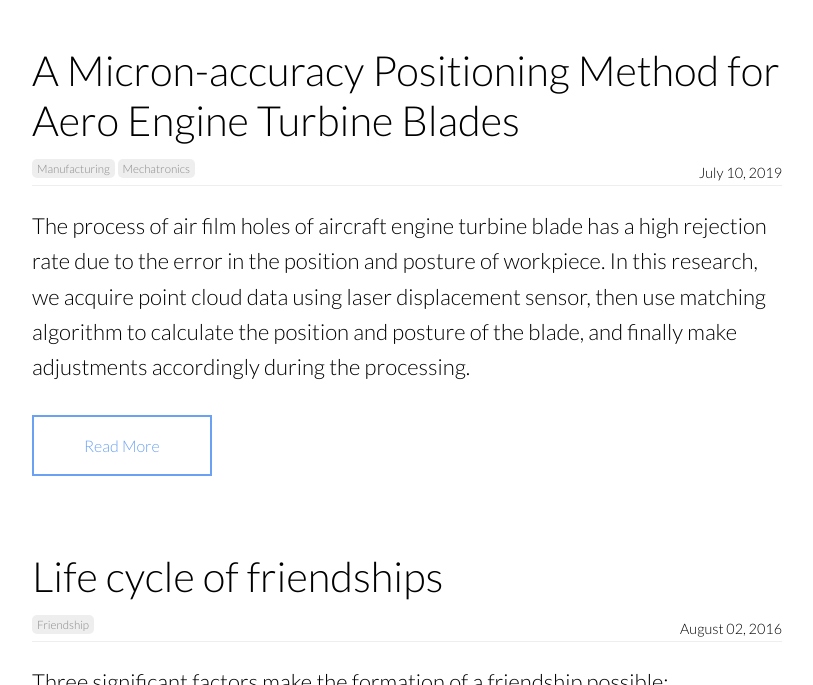
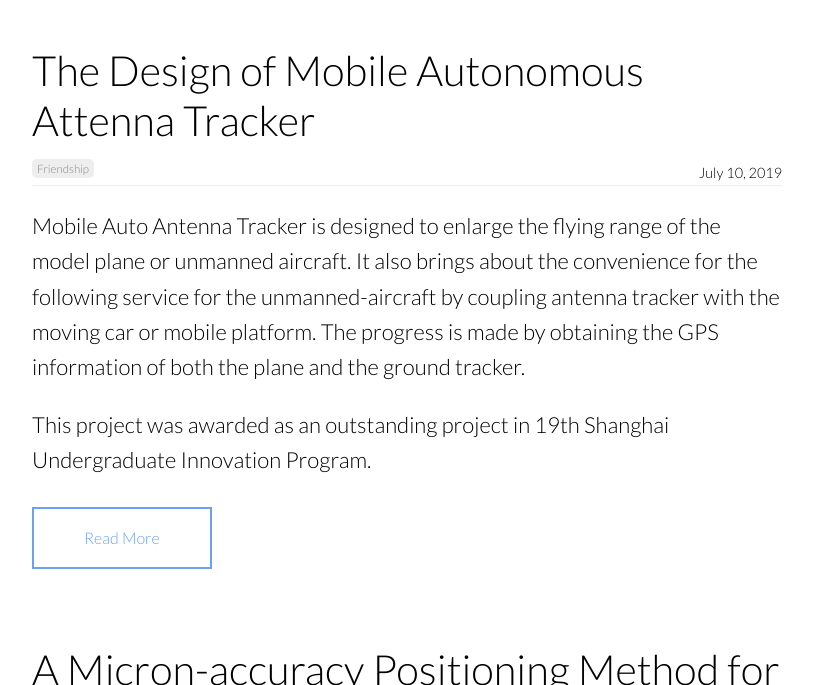
Before and after one commit to FenglongSong/fenglongsong.github.io, a Jekyll site: the page built from blog/index.html, in a window 1280 px wide and 900 px high, scrolled down 689 px, cut to the strip 215-900 px from the top of the window. Shown: the whole strip, without its empty margins (233-1046 px from the left). Built offline with Jekyll 4.4.1, drawn with Linux system fonts in a browser that asks for light colours; nearby versions of some CDN libraries; the list of posts is cut into pages by our own code; some of the changed text lies outside the part shown.

Commit message:
Update 2016-08-02-life-cycle.md

```diff
--- a/_posts/2016-08-02-life-cycle.md
+++ b/_posts/2016-08-02-life-cycle.md
@@ -1,12 +1,16 @@
 ---
-title: Life cycle of friendships
-date: 2016-08-02
+title: The Design of Mobile Autonomous Attenna Tracker
+date: 2017.03-2018.09
 description: How do friendships develop?
 categories:
   - friendship
 image: https://source.unsplash.com/collection/375719/2000x1322?a=.png
 author_staff_member: anna
 ---
+Mobile Auto Antenna Tracker is designed to enlarge the flying range of the model plane or unmanned aircraft. It also brings about the convenience for the following service for the unmanned-aircraft by coupling antenna tracker with the moving car or mobile platform. The progress is made by obtaining the GPS information of both the plane and the ground tracker.
+
+This project was awarded as an outstanding project in 19th Shanghai Undergraduate Innovation Program.
+
 Three significant factors make the formation of a friendship possible:
 
 * Proximity – nearness or having a place or places to interact
@@ -14,10 +18,3 @@
 * A setting that encourages people to confide in each other
 
 ![Coins](https://source.unsplash.com/random/1500x1000)
-
-## Dissolution
-Friendships end for many different reasons. Sometimes friends move away from each other and the relationship wanes due to the distance. Digital technology has however made geographic distance less of an obstacle to maintaining a friendship. Sometimes divorce causes an end to friendships, as people drop one or both of the divorcing people. For young people, friendships may end as a result of acceptance into new social groups.
-
-![American River](https://source.unsplash.com/random/1500x1001)
-
-Friendships may end by fading quietly away or may end suddenly. How and whether to talk about the end of a friendship is a matter of etiquette that depends on the circumstances.
```
